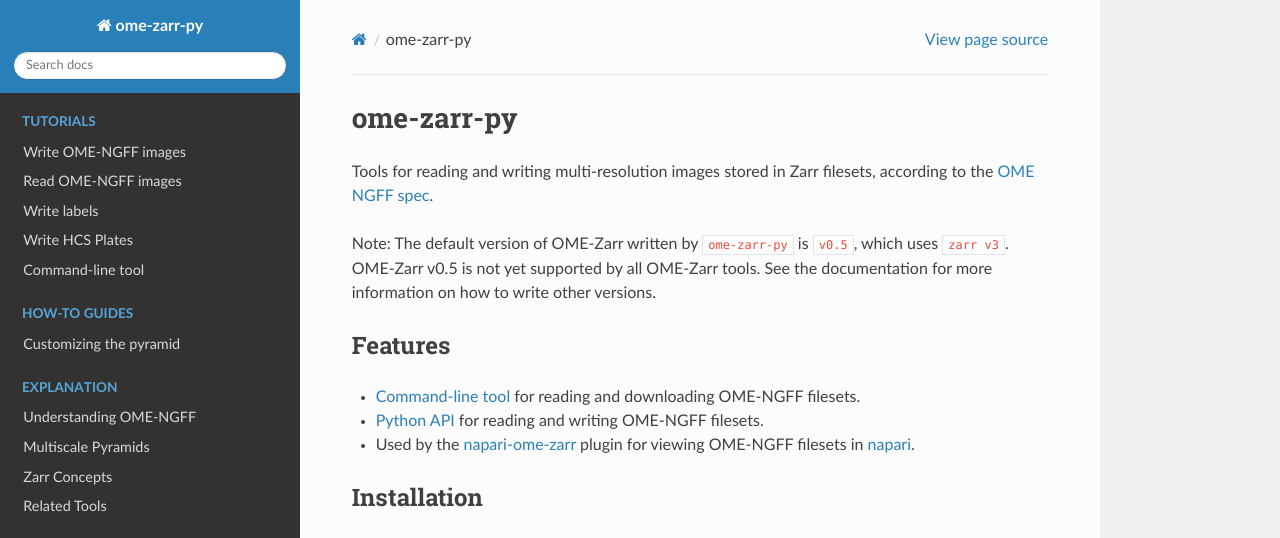
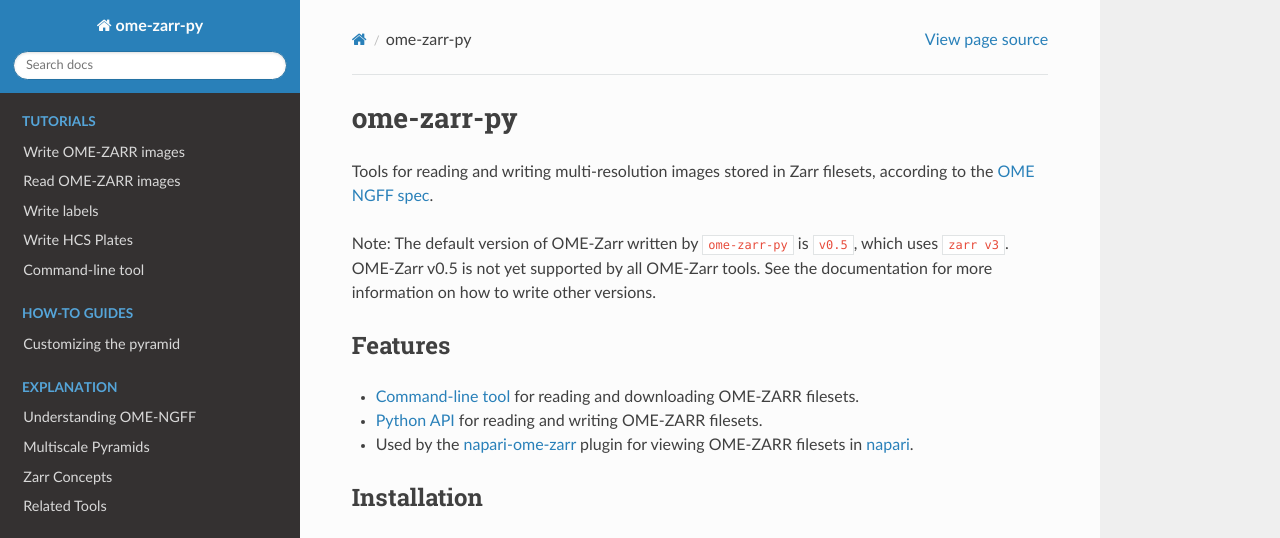
Before and after one commit to ome/ome-zarr-py, a Sphinx documentation site: the page built from docs/source/index.md, in a window 1280 px wide and 1036 px high. Shown: the top 538 px of the window. Built offline with Sphinx 7.4.7 and the Read the Docs theme 3.1.0, drawn with Linux system fonts in a browser that asks for light colours; pages that are not in the unit, such as notebooks, are missing from menus.

Commit message:
docs: ome-ngff -> ome-zarr
docs: ome-ngff -> ome-zarr

```diff
--- a/docs/source/index.md
+++ b/docs/source/index.md
@@ -7,9 +7,9 @@
 
 ## Features
 
-- {doc}`tutorials/cli_basics` for reading and downloading OME-NGFF filesets.
-- {doc}`api` for reading and writing OME-NGFF filesets.
-- Used by the [napari-ome-zarr](https://github.com/ome/napari-ome-zarr) plugin for viewing OME-NGFF filesets in [napari](https://github.com/napari/napari).
+- {doc}`tutorials/cli_basics` for reading and downloading OME-ZARR filesets.
+- {doc}`api` for reading and writing OME-ZARR filesets.
+- Used by the [napari-ome-zarr](https://github.com/ome/napari-ome-zarr) plugin for viewing OME-ZARR filesets in [napari](https://github.com/napari/napari).
 
 
 ## Installation
```
Also changed, not shown: docs/source/tutorials/read_image.ipynb, docs/source/tutorials/write_image.ipynb.
